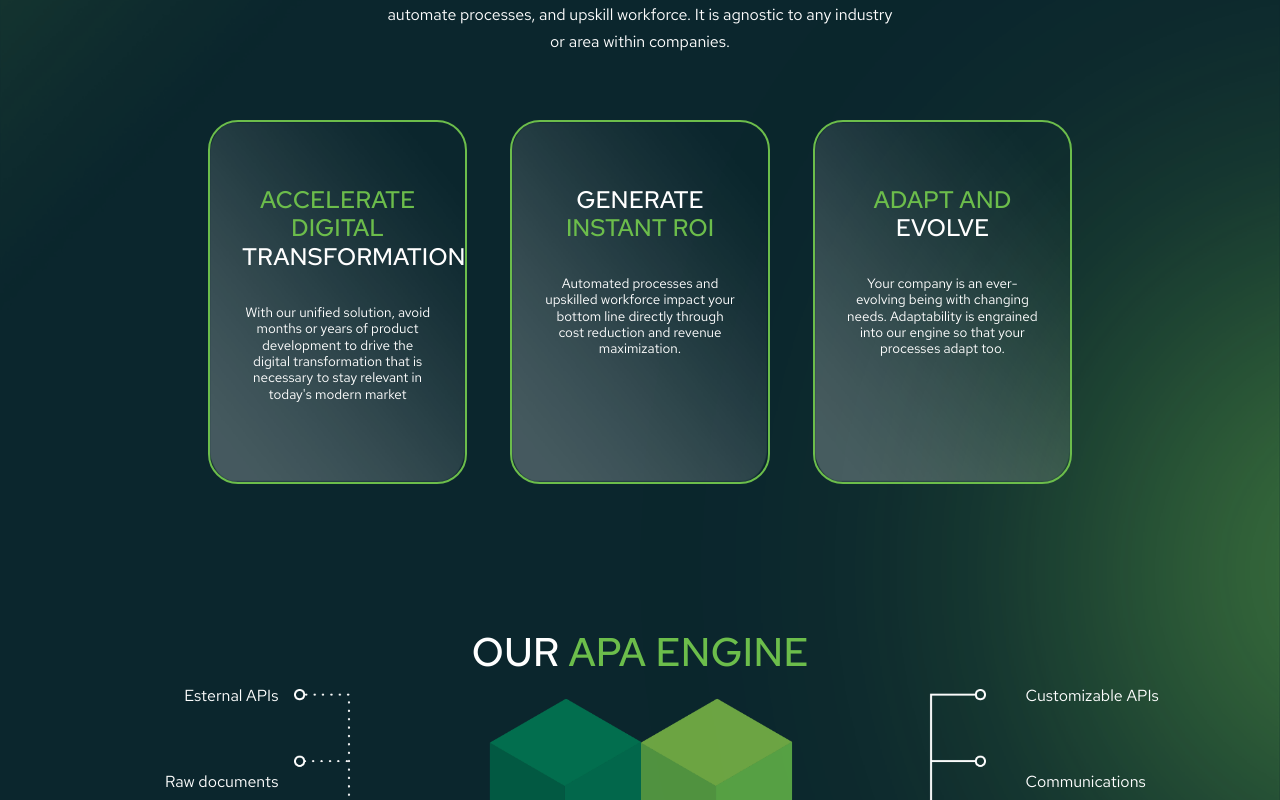
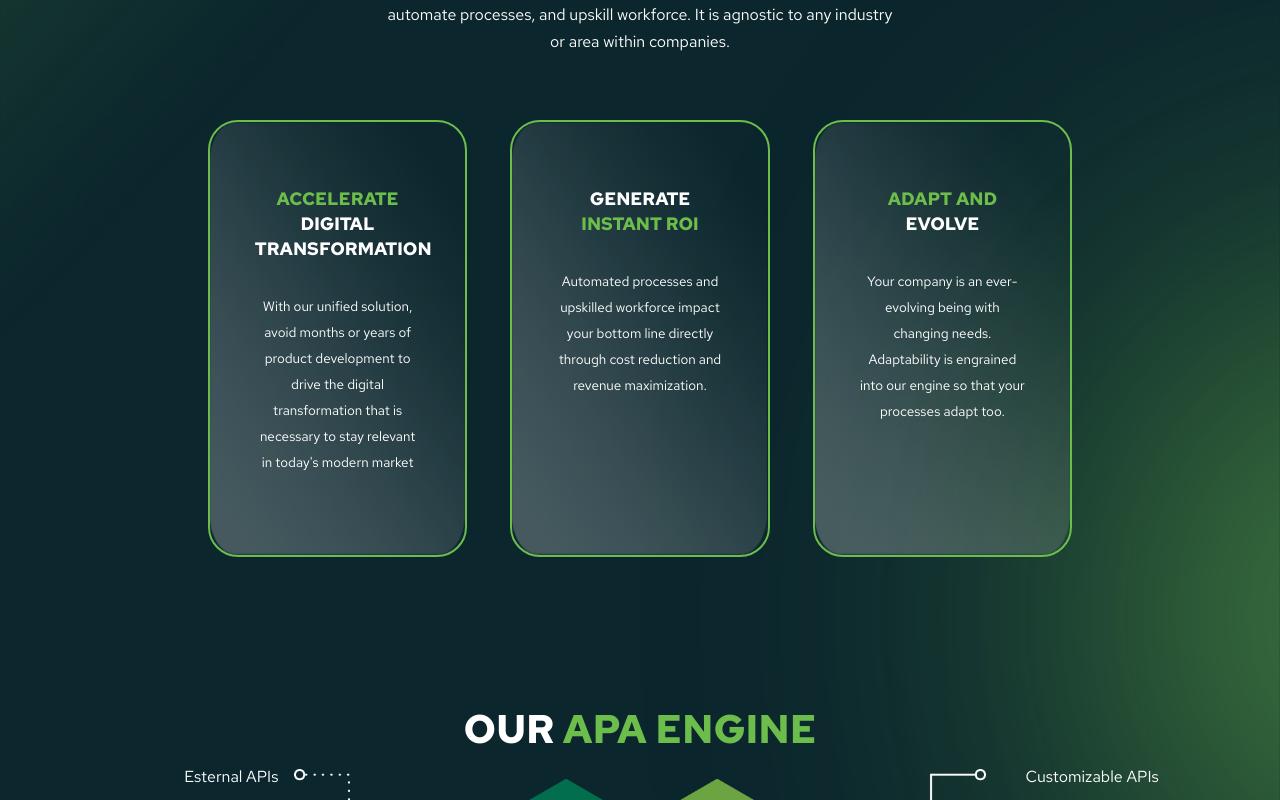
Before and after one commit to dokodeko/backbone, a Next.js app: page / in a window 1280 px wide. Shown: the part 1000-1800 px from the top of the page. Built offline with nearby package versions, Linux system fonts and the light colour scheme.

Commit message:
analytics listo

```diff
--- a/components/layout/NavBar.jsx
+++ b/components/layout/NavBar.jsx
@@ -24,7 +24,7 @@ const Header = () => {
           <Link href="/clm" passHref>
             <Nav.Link style={customLink}>CLM</Nav.Link>
           </Link>
-          <Link href="/prueba" passHref>
+          <Link href="/" passHref>
             <Nav.Link style={customLink} className={styleUi.fuente}>
               Boolean APA
             </Nav.Link>
--- a/components/paginas/index/AnalyticsIndex.jsx
+++ b/components/paginas/index/AnalyticsIndex.jsx
@@ -7,9 +7,9 @@ const items = [
   {
     id: 1,
     posicion: style.texto_centro,
-    texto1: "ACCELERATE DIGITAL",
-    texto2: "TRANSFORMATION",
-    salto: true,
+    texto1: "ACCELERATE",
+    texto2: "DIGITAL TRANSFORMATION",
+
     color: true,
     texto:
       "With our unified solution, avoid months or years of product development to drive the digital transformation that is necessary to stay relevant in today's modern market",
@@ -72,6 +72,7 @@ const AnalyticsIndex = () => {
                 texto2={item.texto2}
                 color={item.color}
                 salto={item.salto}
+                tamanoFuente={style.funete_cards}
               />
             </Card>
           );
--- a/components/paginas/index/index.module.css
+++ b/components/paginas/index/index.module.css
@@ -44,7 +44,9 @@
   margin-bottom: 4rem;
   line-height: 1.72;
 }
-
+.funete_cards {
+  font-size: 1.125rem;
+}
 .card_3 {
   width: 30%;
 }
--- a/components/ui/Boton.jsx
+++ b/components/ui/Boton.jsx
@@ -1,6 +1,6 @@
 import style from "./ui.module.css";
 const Boton = (props) => {
   const { texto, color } = props;
-  return <boton className={color + " " + style.boton}>{texto}</boton>;
+  return <button className={color + " " + style.boton}>{texto}</button>;
 };
 export default Boton;
--- a/components/ui/Card/Card.jsx
+++ b/components/ui/Card/Card.jsx
@@ -7,7 +7,7 @@ const Card = (props) => {
   return (
     <div className={`${style.card_custom} ${totalCards} ${fondo}`}>
       {props.children}
-      <p className={`colorBlanco ${style.texto_titulo} ${custom_titulo}`}>
+      <p className={`colorBlanco } ${custom_titulo}`}>
         {texto}{" "}
         <span>
           {textoBold}
--- a/components/ui/Card/CardTituloVerde.jsx
+++ b/components/ui/Card/CardTituloVerde.jsx
@@ -4,7 +4,7 @@ export default function CardTituloVerde(props) {
   const { texto1, texto2, tamanoFuente, posicion } = props;
   return (
     <h4
-      className={`${style.titulo_card} ${tamanoFuente} ${posicion} ${
+      className={`titulo ${style.titulo_card} ${tamanoFuente} ${posicion} ${
         (style.titulo_card, props.color ? style.colorVerde : style.colorBlanco)
       }`}
     >
--- a/components/ui/Card/cards.module.css
+++ b/components/ui/Card/cards.module.css
@@ -1,7 +1,7 @@
 .card_custom {
   border-radius: 30px;
   border: 2px solid var(--verde);
-  padding: 4rem 2rem;
+  padding: 4rem 2.8rem;
 }
 .card_custom p {
   margin-top: 2rem;
@@ -12,9 +12,7 @@
 .fondo_card_gradiente {
   background-image: url("/png/fondo_card.png");
 }
-.texto_titulo {
-  line-height: 1.21 !important;
-}
+
 .colorVerde {
   color: var(--verde);
 }
@@ -27,7 +25,9 @@
 .colorBlanco span {
   color: var(--verde);
 }
-
+.titulo_card {
+  line-height: 1.39;
+}
 .texto_titulo span {
   font-weight: 600;
 }
```
